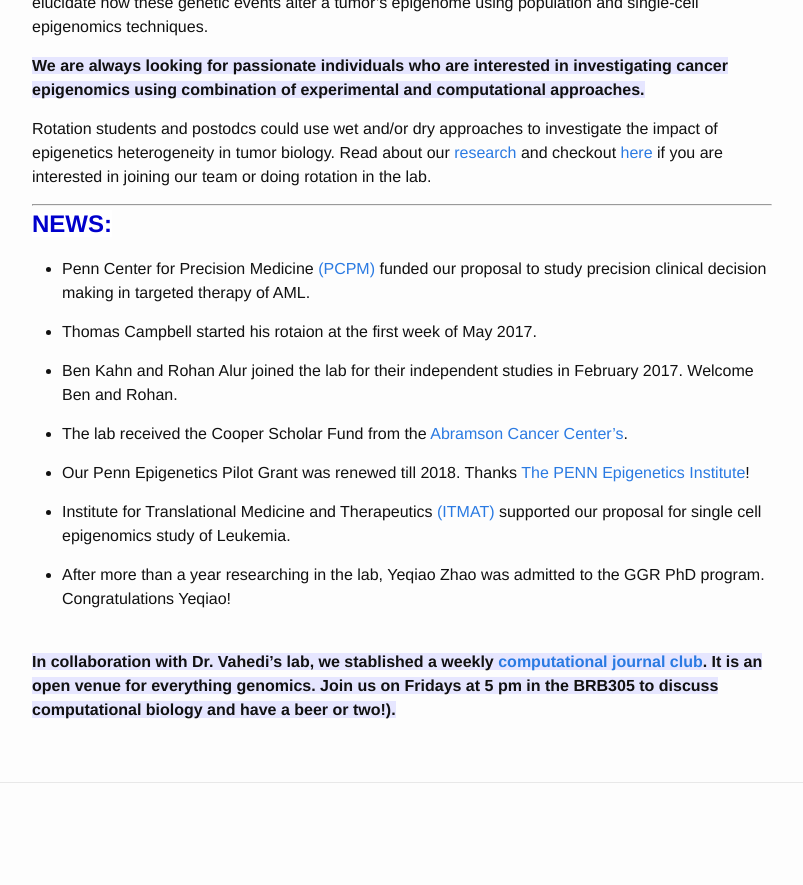
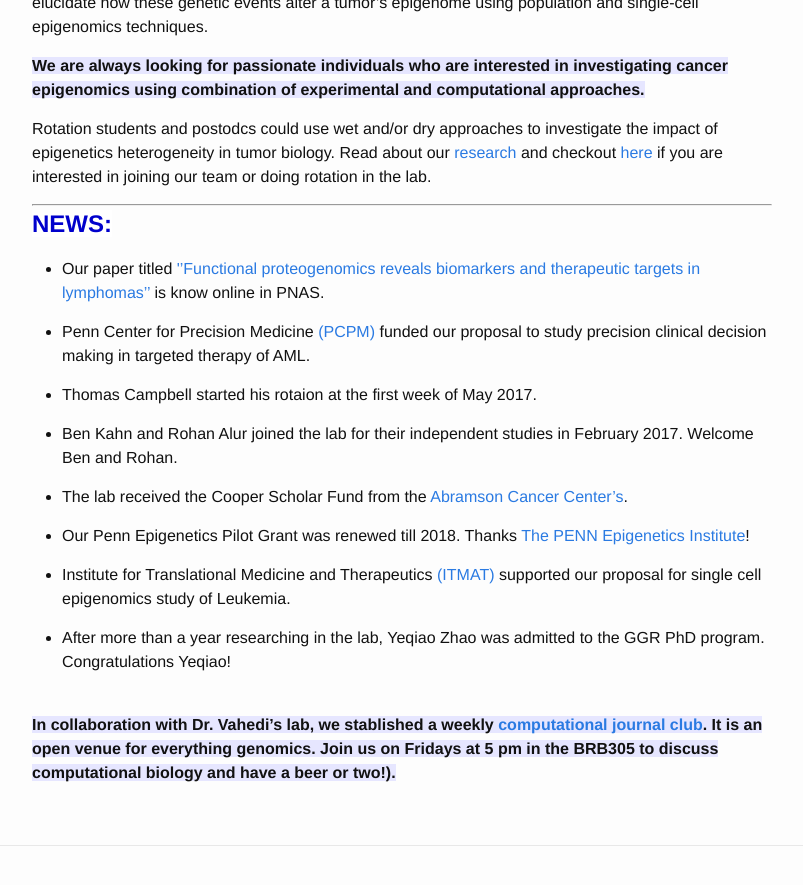
Before and after one commit to faryabib/faryabib.github.io, a Jekyll site: the page built from index.md, in a window 1280 px wide and 900 px high, scrolled down 718 px. Shown: the top 885 px of the window, without its empty margins (238-1041 px from the left). Built offline with Jekyll 4.4.1, drawn with Linux system fonts in a browser that asks for light colours.

Commit message:
news update

```diff
--- a/index.md
+++ b/index.md
@@ -17,6 +17,8 @@ Rotation students and postodcs could use wet and/or dry approaches to investigat
 ----
 <strong><span style="font-size: 1.5em; font-weight: bold; color: #0000cc; background-color: #ffffff">NEWS:</span><strong>
 
++ Our paper titled [''Functional proteogenomics reveals biomarkers and therapeutic targets in lymphomas''](http://www.pnas.org/content/114/25/6581.short) is know online in PNAS.
+
 + Penn Center for Precision Medicine [(PCPM)](https://lp.pennmedicine.org/precision-medicine/general?hcmacid=pm) funded our proposal to study precision clinical decision making in targeted therapy of AML.
 
 + Thomas Campbell started his rotaion at the first week of May 2017.
```
